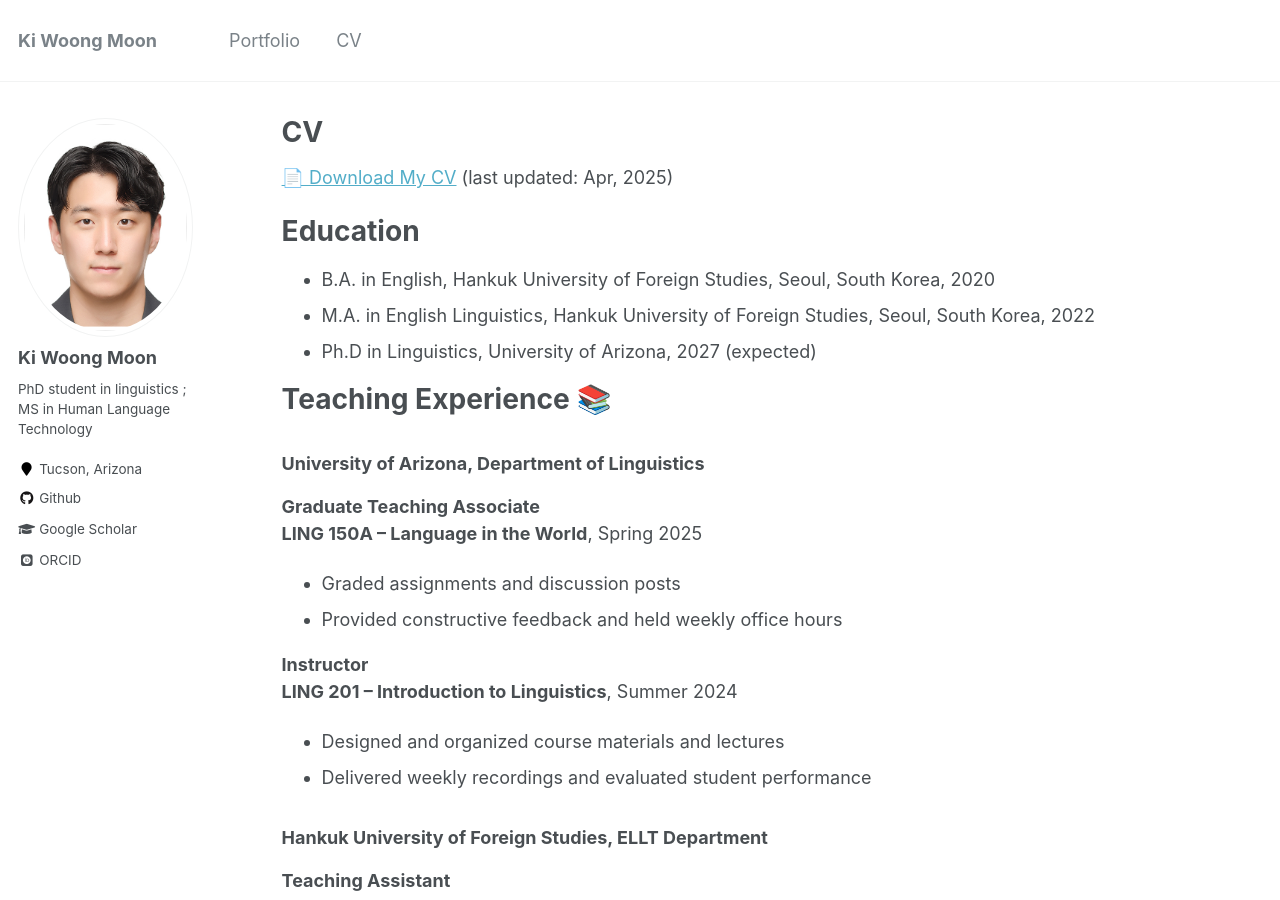
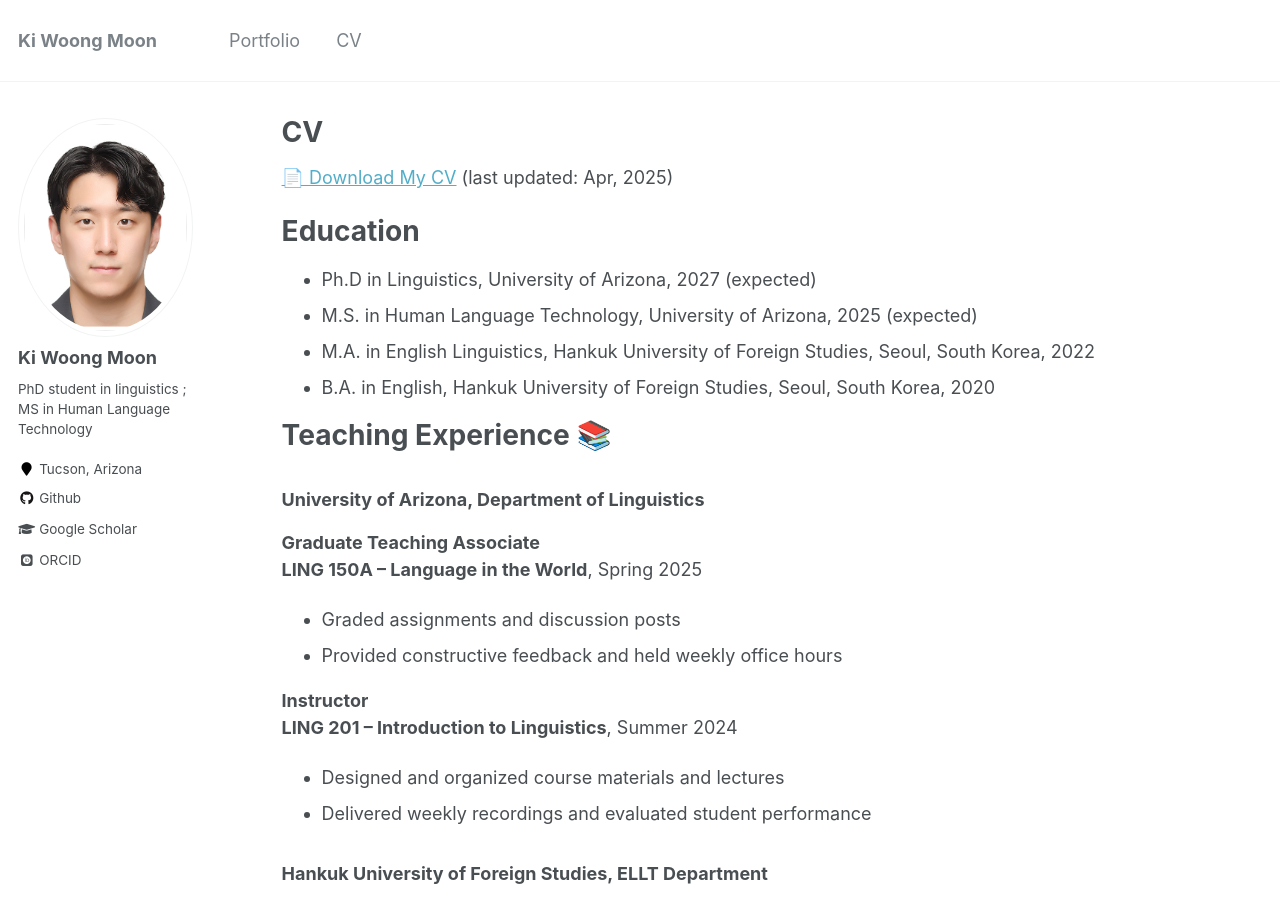
Before and after one commit to Ki-Woong95/Ki-Woong95.github.io, a Jekyll site: the page built from _pages/cv.md, in a window 1280 px wide and 900 px high. Built offline with Jekyll 4.4.1, drawn with Linux system fonts in a browser that asks for light colours; some web fonts are replaced.

Commit message:
Update cv.md

```diff
--- a/_pages/cv.md
+++ b/_pages/cv.md
@@ -11,9 +11,10 @@
 
 Education
 ======
+* Ph.D in Linguistics, University of Arizona, 2027 (expected)
+* M.S. in Human Language Technology, University of Arizona, 2025 (expected)
+* M.A. in English Linguistics, Hankuk University of Foreign Studies, Seoul, South Korea, 2022
 * B.A. in English, Hankuk University of Foreign Studies, Seoul, South Korea, 2020
-* M.A. in English Linguistics, Hankuk University of Foreign Studies, Seoul, South Korea, 2022
-* Ph.D in Linguistics, University of Arizona, 2027 (expected)
 
 # Teaching Experience 📚
 
```
